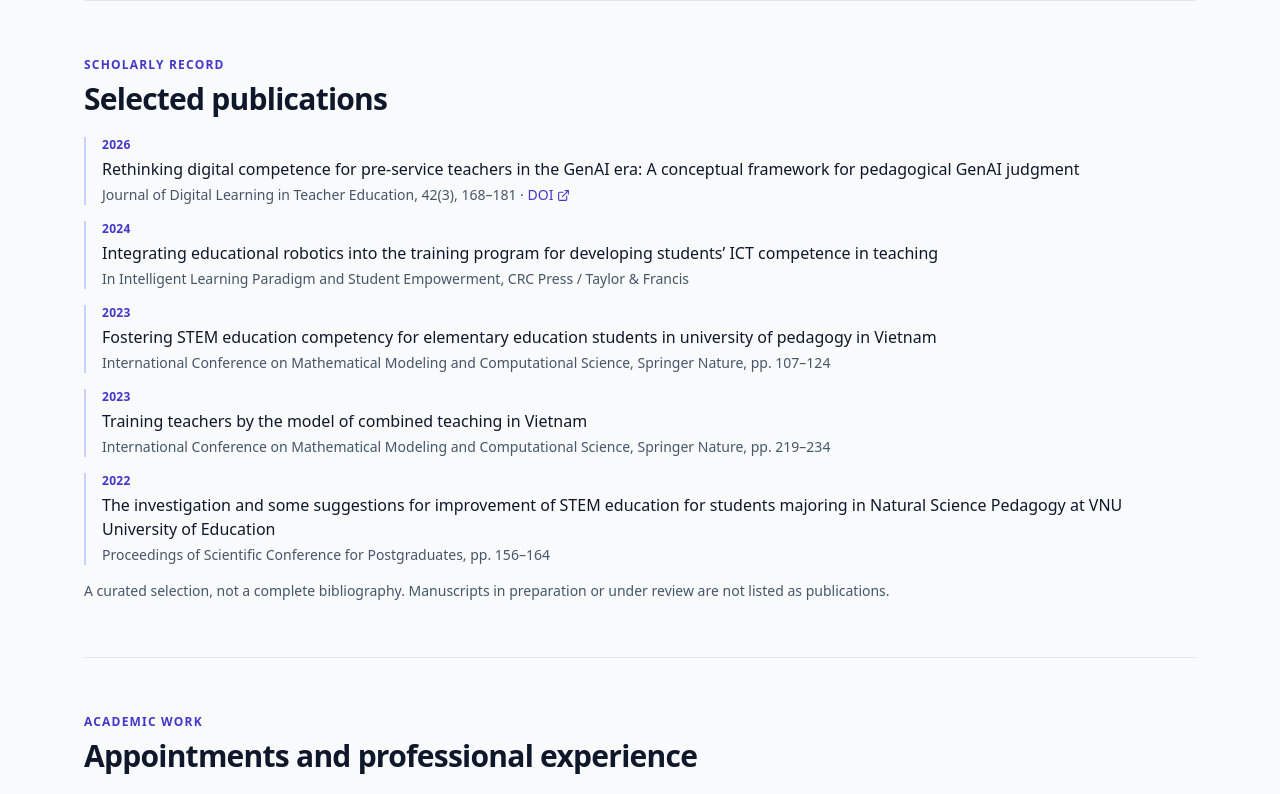
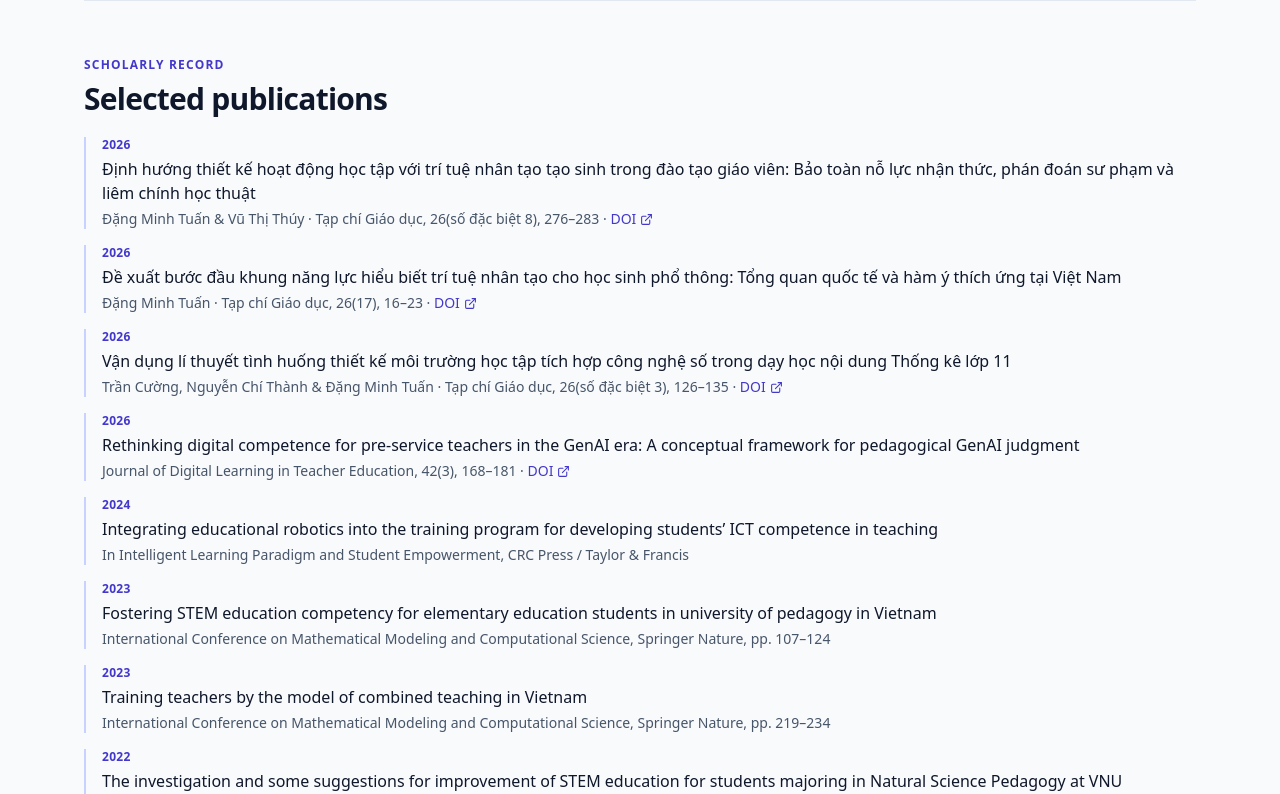
Before and after one commit to Diavn/about, a React (Vite) app: page / in a window 1280 px wide. Shown: the part 2560-3354 px from the top of the page. Built offline with nearby package versions, Linux system fonts and the light colour scheme.

Commit message:
Add verified Vietnam Journal of Education articles and Google Scholar profile

```diff
--- a/src/PersonalBrandPage.jsx
+++ b/src/PersonalBrandPage.jsx
@@ -2,6 +2,9 @@ import React from "react";
 import { Mail, Globe, MapPin, BookOpen, GraduationCap, ExternalLink, Microscope, Users, Award, ClipboardCheck } from "lucide-react";
 
 const pubs = [
+  ["2026", "Định hướng thiết kế hoạt động học tập với trí tuệ nhân tạo tạo sinh trong đào tạo giáo viên: Bảo toàn nỗ lực nhận thức, phán đoán sư phạm và liêm chính học thuật", "Đặng Minh Tuấn & Vũ Thị Thúy · Tạp chí Giáo dục, 26(số đặc biệt 8), 276–283", "https://tcgd.tapchigiaoduc.edu.vn/index.php/tapchi/article/view/6302"],
+  ["2026", "Đề xuất bước đầu khung năng lực hiểu biết trí tuệ nhân tạo cho học sinh phổ thông: Tổng quan quốc tế và hàm ý thích ứng tại Việt Nam", "Đặng Minh Tuấn · Tạp chí Giáo dục, 26(17), 16–23", "https://tcgd.tapchigiaoduc.edu.vn/index.php/tapchi/article/view/6323"],
+  ["2026", "Vận dụng lí thuyết tình huống thiết kế môi trường học tập tích hợp công nghệ số trong dạy học nội dung Thống kê lớp 11", "Trần Cường, Nguyễn Chí Thành & Đặng Minh Tuấn · Tạp chí Giáo dục, 26(số đặc biệt 3), 126–135", "https://tcgd.tapchigiaoduc.edu.vn/index.php/tapchi/article/view/6072"],
   ["2026", "Rethinking digital competence for pre-service teachers in the GenAI era: A conceptual framework for pedagogical GenAI judgment", "Journal of Digital Learning in Teacher Education, 42(3), 168–181", "https://doi.org/10.1080/21532974.2026.2701010"],
   ["2024", "Integrating educational robotics into the training program for developing students’ ICT competence in teaching", "In Intelligent Learning Paradigm and Student Empowerment, CRC Press / Taylor & Francis", null],
   ["2023", "Fostering STEM education competency for elementary education students in university of pedagogy in Vietnam", "International Conference on Mathematical Modeling and Computational Science, Springer Nature, pp. 107–124", null],
@@ -42,7 +45,7 @@ export default function AboutPage(){
        <Card title="2 · Human–AI evidence">Investigate verification, revision, reliance and independent performance using task products and decision-process traces, with attention to measurement validity.</Card>
        <Card title="3 · Institutions and governance">Explore how GenAI reshapes professional authority, responsibility and educational decision making across Vietnamese institutions, with longer-term comparative potential.</Card>
      </div><p className="text-sm text-slate-600 mt-4">These directions describe an ongoing research programme and prospective studies, not completed empirical findings or confirmed multi-institutional partnerships.</p></Section>
-     <Section id="publications" kicker="Scholarly record" title="Selected publications"><ol className="space-y-4">{pubs.map((p,i)=><li key={i} className="border-l-2 border-indigo-200 pl-4"><p className="text-xs uppercase tracking-wide font-semibold text-indigo-700">{p[0]}</p><p className="font-medium text-slate-900 mt-1">{p[1]}</p><p className="text-sm text-slate-600 mt-1">{p[2]}{p[3]&&<> · <Anchor href={p[3]}>DOI</Anchor></>}</p></li>)}</ol><p className="text-sm text-slate-600 mt-4">A curated selection, not a complete bibliography. Manuscripts in preparation or under review are not listed as publications.</p></Section>
+     <Section id="publications" kicker="Scholarly record" title="Selected publications"><ol className="space-y-4">{pubs.map((p,i)=><li key={i} className="border-l-2 border-indigo-200 pl-4"><p className="text-xs uppercase tracking-wide font-semibold text-indigo-700">{p[0]}</p><p className="font-medium text-slate-900 mt-1">{p[1]}</p><p className="text-sm text-slate-600 mt-1">{p[2]}{p[3]&&<> · <Anchor href={p[3]}>DOI</Anchor></>}</p></li>)}</ol><p className="text-sm text-slate-600 mt-4">A curated selection, not a complete bibliography. Manuscripts in preparation or under review are not listed as publications. For additional entries, see <a href="https://scholar.google.com/citations?user=x1qvaZ0AAAAJ" target="_blank" rel="noopener noreferrer" className="text-indigo-700 underline">my Google Scholar profile</a>.</p></Section>
      <Section id="experience" kicker="Academic work" title="Appointments and professional experience"><div className="grid md:grid-cols-2 gap-4">
        <Card title="Lecturer & Researcher · VNU University of Education (2020–present)">Teacher preparation, integrated science and primary education, STEM/STEAM methodology, assessment, educational technology, teaching physics in English and academic supervision.</Card>
        <Card title="Mathematics Teacher · Reigate Grammar School Vietnam (2023–2026)">IB Diploma, A-Level and IGCSE mathematics in English; advanced mathematics instruction and assessment.</Card>
```
